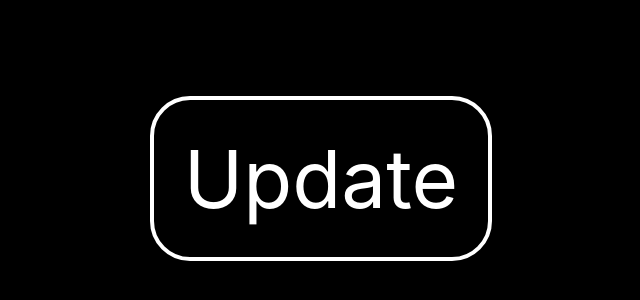
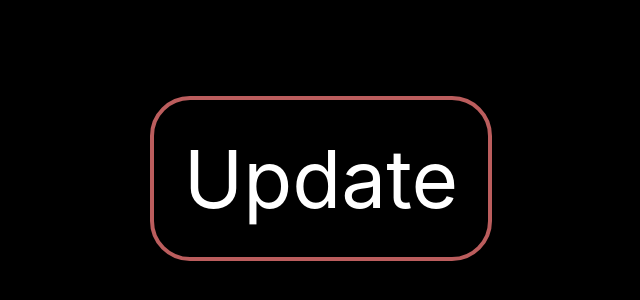
Before and after one commit to Juanca632/test-update-from-github, a React (Create React App) app: page / in a window 1280 px wide. Shown: the part 222-522 px from the top of the page, without its empty margins (319-959 px from the left). Built offline with nearby package versions, Linux system fonts and the light colour scheme.

Commit message:
test change

```diff
--- a/src/App.css
+++ b/src/App.css
@@ -11,7 +11,7 @@
 }
 .app div{
   padding: 30px;
-  border: 4px solid white;
+  border: 4px solid rgb(187, 93, 93);
   border-radius: 40px;
   transition: all .3s ease-in-out;
   cursor: pointer;
```
